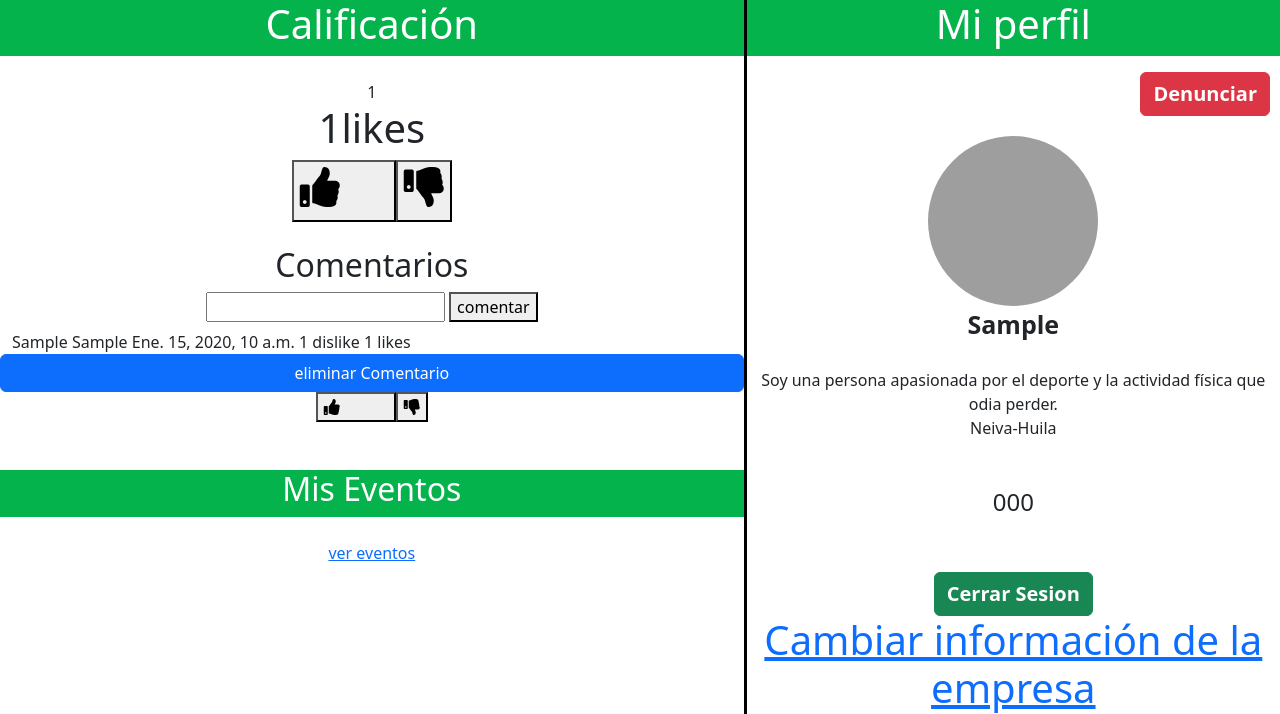
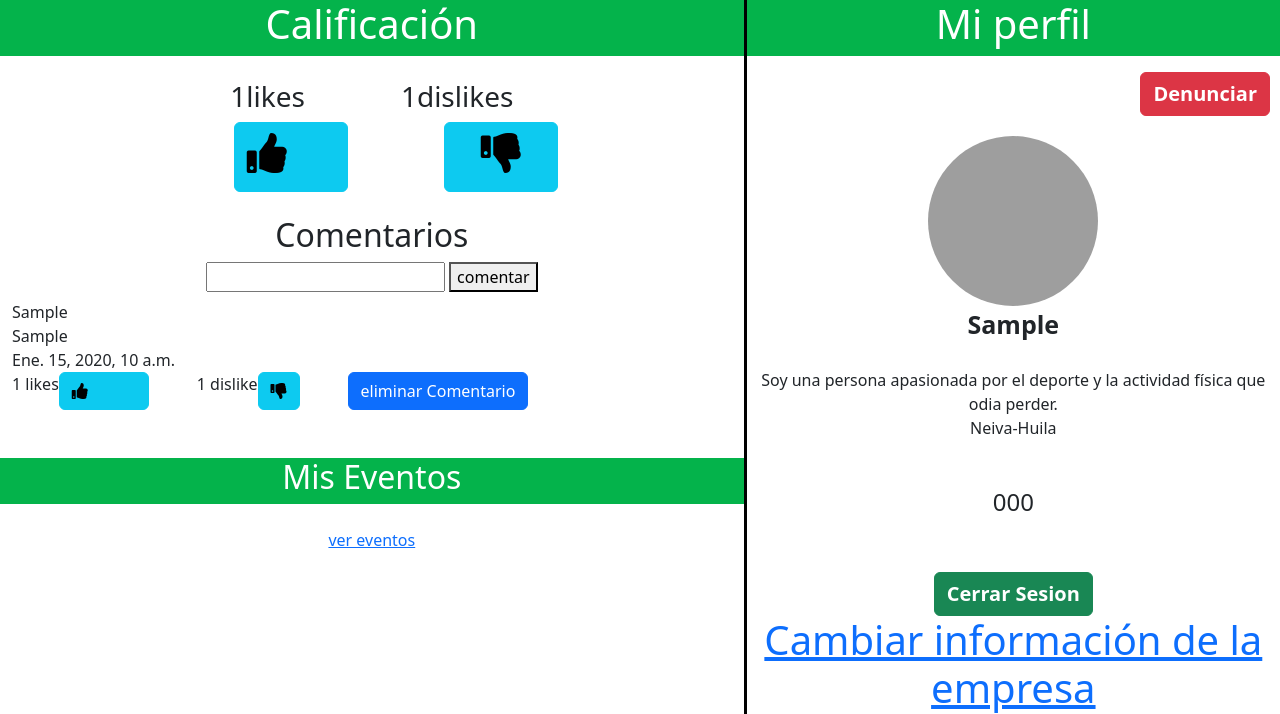
Before and after one commit to BrayanDaza18/ProyectoFinalParche, a Django app: page /profile in a window 1280 px wide. Shown: the top 714 px of the page. Run offline with Django 3.2, Linux system fonts and the light colour scheme; a user stored in the database is signed in; tables that the repository leaves empty hold one stand-in row (values such as "Sample post"); some libraries are stand-ins or nearby versions; grey boxes are pictures that could not be loaded.

Commit message:
respaldo

```diff
--- a/Proyecto/parches/forms.py
+++ b/Proyecto/parches/forms.py
@@ -118,6 +118,7 @@ class USERFORM(UserCreationForm):
      model = User
      fields = "__all__"
 
+
 class FormUserCompany(forms.ModelForm):
     password1 = forms.CharField(label='password', widget= forms.PasswordInput(
         attrs={
@@ -190,6 +191,7 @@ class FormUserCompany(forms.ModelForm):
         if commit:
           user.save()
         return user
+
 
 class Document(forms.ModelForm):
     class Meta:
@@ -282,6 +284,7 @@ class CreateEventos(forms.ModelForm):
           user.save()
         return user
 
+
 class FormUserUpdate(forms.ModelForm):
 
     class Meta:
@@ -325,6 +328,8 @@ class FormUserUpdate(forms.ModelForm):
 
         # })
         }
+
+
 class FormCompanyUpdate(forms.ModelForm):
 
      class Meta:
@@ -354,6 +359,7 @@ class FormCompanyUpdate(forms.ModelForm):
         }),
         }
 
+
 class comentarioUserform(forms.ModelForm):
      class Meta:
         model = comentarioUSer
--- a/Proyecto/parches/templates/view/VistasPCU/perfil.html
+++ b/Proyecto/parches/templates/view/VistasPCU/perfil.html
@@ -41,14 +41,19 @@
                {% if actividad  %}
                 {% for element in actividad %}
     {% if request.user.is_authenticated and request.user == element  %}
-    <span>{{ element.dislikes.all.count }}</span>
-    <h1>{{ element.likes.all.count }}likes</h1>
+    <div class=" d-flex justify-content-center ">
+        <h3 class="me-5">{{ element.likes.all.count }}likes</h3>
+        <h3  class="ms-5">{{ element.dislikes.all.count }}dislikes</h3>
+
+    </div>
+
+
                <div class="d-flex justify-content-center ">
 
                 <form method="POST" action="{% url 'likes' element.pk %}">
                     {% csrf_token %}
                     <input type="hidden" name="next" value="{{request.path}}">
-                    <button type="submit">
+                    <button class= "btn btn-info me-5 " type="submit">
                         <h1><i class="fas fa-regular fa-thumbs-up me-5"></i></h1>
                     </button>
                 </form>
@@ -56,8 +61,8 @@
 
                 <form method="POST" action="{% url "dislike" element.pk %}">
                     {% csrf_token %}
-                    <button  type="submit">
-                    <input type="hidden" name="next" value="{{request.path}}">
+                    <button class= "btn btn-info  ms-5  w-100 " type="submit">
+                    <input  type="hidden" name="next" value="{{request.path}}">
                     <h1><i class="fas fa-regular fa-thumbs-down"></i></h1>
                 </button>
                 </form>
@@ -67,14 +72,15 @@
                {% endfor %}
                {% else %}
                {% if form.pk == form.pk %}
+               <h1>{{ form.likes.all.count }}likes</h1>
                <h1>{{ form.dislikes.all.count }}dislikes</h1>
-                <h1>{{ form.likes.all.count }}likes</h1>
+
                <div class="d-flex justify-content-center ">
 
                 <form method="POST" action="{% url 'likes' form.pk %}">
                     {% csrf_token %}
                     <input type="hidden" name="next" value="{{request.path}}">
-                    <button type="submit">
+                    <button  class= "btn btn-info me-5 " type="submit">
                         <h1><i class="fas fa-regular fa-thumbs-up me-5"></i></h1>
                     </button>
                 </form>
@@ -82,7 +88,7 @@
 
                 <form method="POST" action="{% url "dislike" form.pk %}">
                     {% csrf_token %}
-                    <button  type="submit">
+                    <button  class= "btn btn-info me-5 "  type="submit">
                     <input type="hidden" name="next" value="{{request.path}}">
                     <h1><i class="fas fa-regular fa-thumbs-down"></i></h1>
                 </button>
@@ -95,7 +101,7 @@
                 <h2>Comentarios</h2>
                     <form method="POST"  >
                         {% csrf_token %}
-                        <input name="comment">
+                        <input  name="comment">
                         <button type="submit">comentar</button>
                     </form>
                     <div class="row comentarios">
@@ -116,7 +122,7 @@
                                         <form method="POST" action="{% url "likescomment" comments.id %}">
                                             {% csrf_token %}
                                             <input type="hidden" name="next" value="{{ request.path }}">
-                                            <button type="submit">
+                                            <button  class= "btn btn-info me-5 " type="submit">
                                                 <i class="fas fa-regular fa-thumbs-up me-5"></i>
                                             </button>
                                         </form>
@@ -124,7 +130,7 @@
                                         <form method="POST" action="{% url 'dislikecomment' comments.id %}">
                                             {% csrf_token %}
                                             <input type="hidden" name="next" value="{{ request.path }}">
-                                            <button type="submit">
+                                            <button  class= "btn btn-info me-5 " type="submit">
                                                 <i class="fas fa-regular fa-thumbs-down"></i>
                                             </button>
                                         </form>
@@ -153,42 +159,59 @@
                                     </div>
 
 
+
+                                </div>
+                            {% endfor %}
+                        {% else %}
+                            {% for comments in comment %}
+                                <div class="com mt-2">
+                                    <div class="com d-block">
+                                        <span>{{ comments.author }}</span>
+                                    </div>
+                                    <div class="com d-block">
+                                        <span>{{ comments.comment }}</span>
+
+                                    </div>
+                                   <div class="d-flex">
+                                    <span>{{ comments.created_on }}</span>
+
+                                   </div>
+
+
+                                </div>
+
+
                                 <!-- Optional: Place to the bottom of scripts -->
                                 <script>
                                     const myModal = new bootstrap.Modal(document.getElementById('modalId'), options)
 
                                 </script>
-                                </div>
-                            {% endfor %}
-                        {% else %}
-                            {% for comments in comment %}
-                                <div class="com mt-2">
-                                    <span>{{ comments.author }}</span>
-                                    <span>{{ comments.comment }}</span>
-                                    <span>{{ comments.created_on }}</span>
-                                    <span>{{ comments.dislikes.all.count }} dislike</span>
+                                 <div class="d-flex">
+
                                  <span>{{ comments.likes.all.count }} likes</span>
-                                </div>
-                                   <a type="button" class="btn btn-primary" data-bs-toggle="modal" data-bs-target="#modalId">
-                                        eliminar Comentario
-                                      </a>
-
                                     <div class="d-flex justify-content-center">
                                         <form method="POST" action="{% url "likescomment" comments.id %}">
                                             {% csrf_token %}
                                             <input type="hidden" name="next" value="{{ request.path }}">
-                                            <button type="submit">
+                                            <button  class= "btn btn-info me-5 " type="submit">
                                                 <i class="fas fa-regular fa-thumbs-up me-5"></i>
                                             </button>
                                         </form>
-
+                                        <span>{{ comments.dislikes.all.count }} dislike</span>
                                         <form method="POST" action="{% url 'dislikecomment' comments.id %}">
                                             {% csrf_token %}
                                             <input type="hidden" name="next" value="{{ request.path }}">
-                                            <button type="submit">
+                                            <button  class= "btn btn-info me-5 " type="submit">
                                                 <i class="fas fa-regular fa-thumbs-down"></i>
                                             </button>
                                         </form>
+
+                                    </div>
+                                    <div>
+
+                                        <a type="button" class="btn btn-primary" data-bs-toggle="modal" data-bs-target="#modalId">
+                                            eliminar Comentario </a>
+                                    </div>
                                 </div>
 
                                     <div class="modal fade" id="modalId" tabindex="-1" data-bs-backdrop="static" data-bs-keyboard="false" role="dialog" aria-labelledby="modalTitleId" aria-hidden="true">
@@ -266,6 +289,7 @@
                     {% endif %}</span>
 
                 <br><br>
+
                 <span>Soy una persona apasionada por el deporte y la actividad física que
                     odia perder. <br> Neiva-Huila</span>
 
@@ -294,10 +318,6 @@
                      <div><a href="{% url 'UpdateUserCompany' element.idregistro element.tipousuario %}"><h1>Cambiar información de la empresa</h1></a></div>
                   {% endif %}
                     {% endfor %}
-
-
-
-
 
 
             {% else %}
```
Also changed, not shown: Proyecto/parches/models.py (+14 -0 lines), Proyecto/parches/views.py (+8 -0 lines), Proyecto/actividad/Desert_EEGmSIi.jpg (added). Lines whose indentation alone changed are shown as unchanged.
